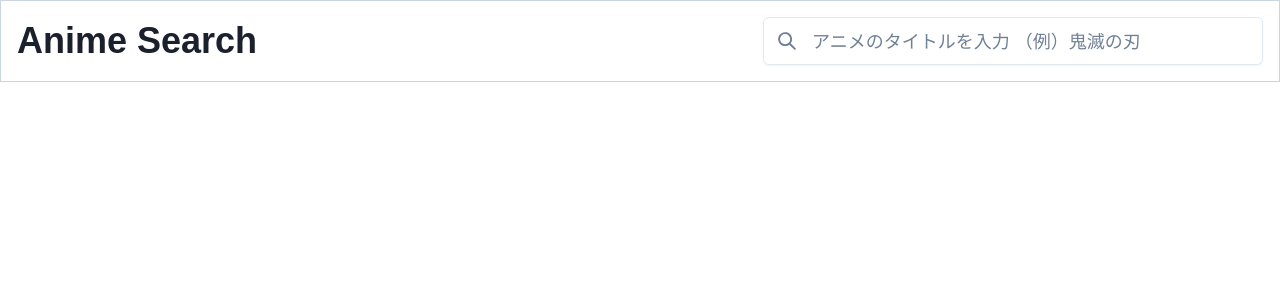
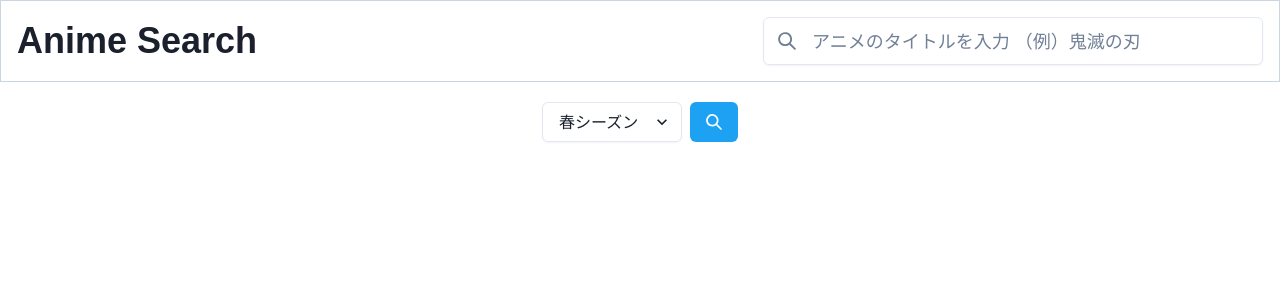
Before and after one commit to ryoutaJS/anime-search, a Next.js app in the folder src/: page / in a window 1280 px wide. Shown: the top 300 px of the page. Built offline with nearby package versions, Linux system fonts and the light colour scheme; no server answers.

Commit message:
feat: シーズンを選択のセレクトボックスを実装

```diff
--- /dev/null
+++ b/src/components/SeasonSelect/SeasonSelect.tsx
@@ -0,0 +1,26 @@
+import { useState } from 'react'
+import { Button, Center, HStack, Select } from '@chakra-ui/react'
+import { SearchIcon } from '@chakra-ui/icons'
+
+export function SeasonSelect() {
+  const [season, setSeason] = useState<string>('spring')
+
+  return (
+    <Center>
+      <form>
+        <HStack>
+          <Select w={140} onChange={e => setSeason(e.target.value)}>
+            <option value="spring">春シーズン</option>
+            <option value="summer">夏シーズン</option>
+            <option value="autumn">秋シーズン</option>
+            <option value="winter">冬シーズン</option>
+          </Select>
+
+          <Button colorScheme="twitter" type="submit">
+            <SearchIcon />
+          </Button>
+        </HStack>
+      </form>
+    </Center>
+  )
+}
--- a/src/pages/index.tsx
+++ b/src/pages/index.tsx
@@ -1,6 +1,8 @@
 import { useQuery } from '@apollo/client'
 import { fetchAnimeData, AnimeData } from '@/queries/fetchAnimeData'
 import { Header } from '@/components/Header/Header'
+import { SeasonSelect } from '@/components/SeasonSelect/SeasonSelect'
+import { Container } from '@chakra-ui/react'
 
 export default function Home() {
   const { data } = useQuery<AnimeData>(fetchAnimeData, {
@@ -12,6 +14,9 @@ export default function Home() {
   return (
     <>
       <Header />
+      <Container mt={5}>
+        <SeasonSelect />
+      </Container>
     </>
   )
 }
--- a/src/styles/theme.ts
+++ b/src/styles/theme.ts
@@ -19,6 +19,13 @@ export const customTheme = extendTheme(
           },
         },
       },
+      Select: {
+        baseStyle: {
+          field: {
+            boxShadow: 'sm',
+          },
+        },
+      },
     },
   }
 )
```
Also changed, not shown: 1 other file (tests, documents, lock files or other folders).
